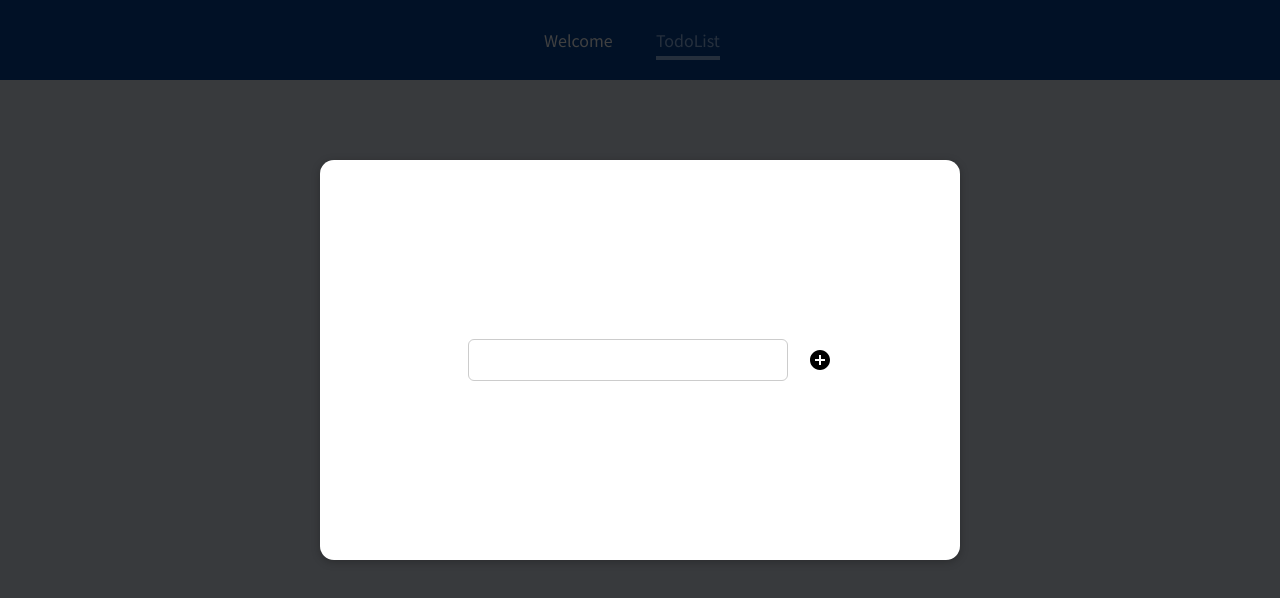
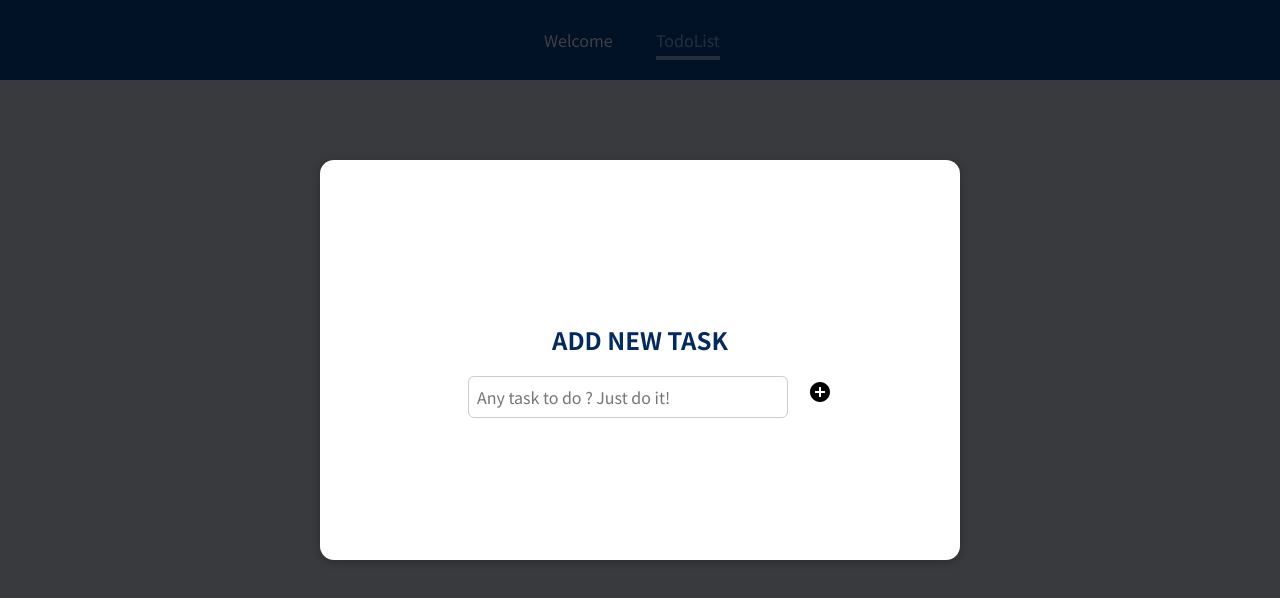
Before and after one commit to mriiad/todo-list, a React (Create React App) app: page /todolist/new-item in a window 1280 px wide. Both pictures are taken after a click on the button "Add a new task". Shown: the top 598 px of the page. Built offline with nearby package versions, Linux system fonts and the light colour scheme.

Commit message:
Add some sytling to the form

```diff
--- a/src/components/NewItemForm.js
+++ b/src/components/NewItemForm.js
@@ -30,22 +30,24 @@ function NewItemForm() {
 		}
 	};
 
-	const pointerStyle = { cursor: 'pointer' };
-
 	return (
 		<Fragment>
 			{state.isNoData && <NoDataMessageAlert />}
 			<Modal>
 				<div className={classes.newItem__control__container}>
+					<h2 className={classes.newItem__control__title}>
+						ADD NEW TASK
+					</h2>
 					<input
 						className={classes.newItem__control}
 						type='text'
 						value={enteredText}
 						onChange={onInputChangeHandler}
+						placeholder='Any task to do ? Just do it!'
 					/>
 					<AddCircleIcon
 						onClick={onAjouterClickHandler}
-						style={pointerStyle}
+						style={{ cursor: 'pointer' }}
 					/>
 				</div>
 			</Modal>
--- a/src/components/NewItemForm.module.css
+++ b/src/components/NewItemForm.module.css
@@ -1,8 +1,3 @@
-.newItem__control__container {
-  display: flex;
-  flex-direction: row;
-  align-items: center;
-}
 .newItem__control {
 	font: inherit;
 	padding: 0.5rem;
@@ -13,3 +8,7 @@
 	width: 20rem;
 	max-width: 100%;
 }
+
+.newItem__control__title {
+	text-align: center;
+}
```
Lines whose indentation alone changed are shown as unchanged.
